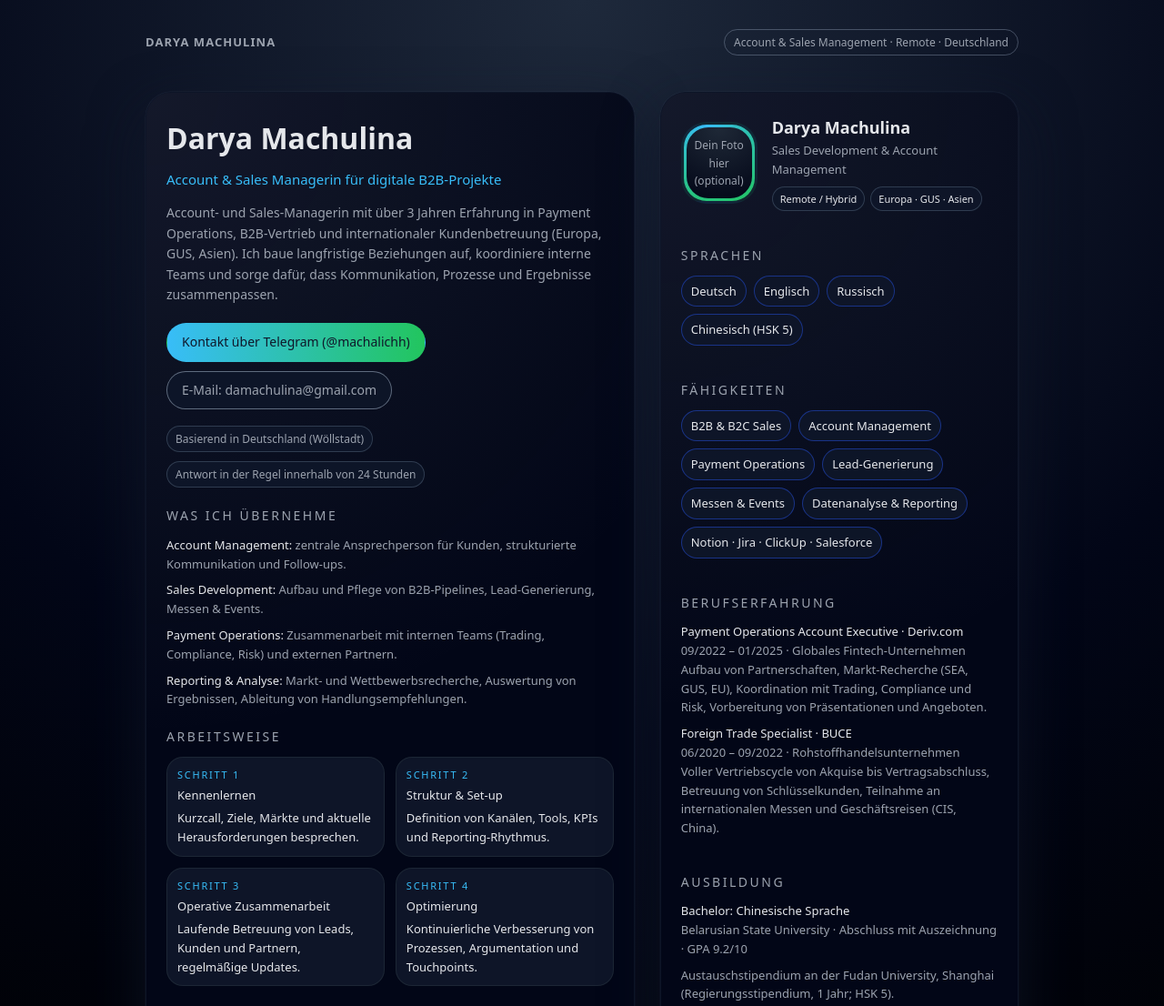
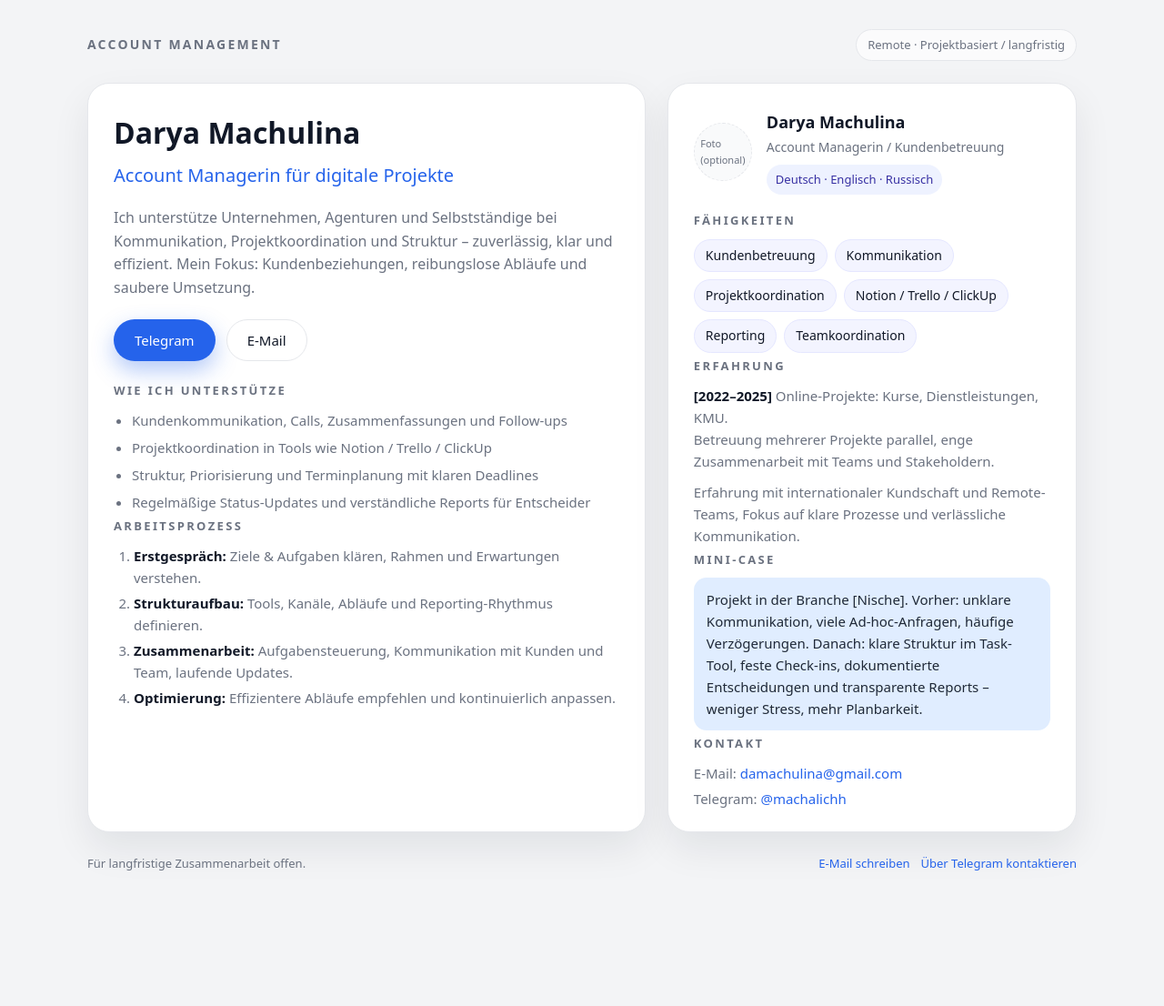
Before and after one commit to Sjarozha/DaryaMachulina, a plain HTML site: page index.html in a window 1280 px wide. Shown: the top 1106 px of the page at 91% size. After the commit the page ends 1008 px from the top, so only its background shows below. Drawn offline with Linux system fonts and the light colour scheme.

Commit message:
Update index.html

```diff
--- a/index.html
+++ b/index.html
@@ -2,20 +2,20 @@
 <html lang="de">
 <head>
   <meta charset="UTF-8" />
-  <title>Darya Machulina — Account & Sales Manager</title>
+  <title>Darya Machulina – Account Managerin für digitale Projekte</title>
   <meta name="viewport" content="width=device-width, initial-scale=1" />
-  <meta name="description" content="Darya Machulina – Account & Sales Manager mit Erfahrung in Payment Operations, B2B-Vertrieb und internationaler Kundenbetreuung." />
+  <meta name="description" content="Darya Machulina – Account Managerin für digitale Projekte. Kundenkommunikation, Projektkoordination und strukturierte Zusammenarbeit." />
   <style>
     :root {
-      --bg: #0f172a;
-      --bg-card: #020617;
-      --accent: #38bdf8;
-      --accent-soft: rgba(56, 189, 248, 0.12);
-      --text: #e5e7eb;
-      --text-muted: #9ca3af;
-      --border: #1f2933;
-      --radius-xl: 18px;
-      --radius-xxl: 28px;
+      --bg: #f3f4f6;
+      --card-bg: #ffffff;
+      --text-main: #111827;
+      --text-muted: #6b7280;
+      --primary: #2563eb;
+      --primary-soft: #e0edff;
+      --border: #e5e7eb;
+      --radius-lg: 18px;
+      --shadow-soft: 0 18px 40px rgba(15, 23, 42, 0.08);
     }
 
     * {
@@ -26,49 +26,51 @@
 
     body {
       font-family: system-ui, -apple-system, BlinkMacSystemFont, "Segoe UI", sans-serif;
-      background: radial-gradient(circle at top, #1e293b 0, #020617 55%, #000 100%);
-      color: var(--text);
+      background: var(--bg);
+      color: var(--text-main);
       line-height: 1.6;
       min-height: 100vh;
     }
 
     .page {
-      max-width: 1000px;
+      max-width: 1120px;
       margin: 0 auto;
-      padding: 32px 20px 48px;
+      padding: 32px 16px 48px;
     }
 
     header {
       display: flex;
+      justify-content: space-between;
       align-items: center;
-      justify-content: space-between;
-      gap: 16px;
-      margin-bottom: 40px;
+      margin-bottom: 24px;
+      gap: 12px;
     }
 
-    .logo {
+    .header-title {
+      font-size: 14px;
+      letter-spacing: 0.16em;
+      text-transform: uppercase;
+      color: var(--text-muted);
       font-weight: 600;
-      letter-spacing: 0.08em;
-      text-transform: uppercase;
-      font-size: 13px;
-      color: var(--text-muted);
     }
 
-    .tag {
-      padding: 4px 10px;
+    .header-tag {
+      font-size: 13px;
+      padding: 6px 12px;
       border-radius: 999px;
-      border: 1px solid rgba(148, 163, 184, 0.4);
-      font-size: 12px;
+      border: 1px solid var(--border);
+      background: #ffffffaa;
       color: var(--text-muted);
+      white-space: nowrap;
     }
 
     main {
       display: grid;
       grid-template-columns: minmax(0, 3fr) minmax(0, 2.2fr);
-      gap: 28px;
+      gap: 24px;
     }
 
-    @media (max-width: 800px) {
+    @media (max-width: 900px) {
       main {
         grid-template-columns: 1fr;
       }
@@ -79,392 +81,360 @@
     }
 
     .card {
-      background: radial-gradient(circle at top left, rgba(148, 163, 184, 0.12), transparent 55%) var(--bg-card);
-      border-radius: var(--radius-xxl);
-      border: 1px solid rgba(15, 23, 42, 0.9);
-      padding: 24px 22px;
-      box-shadow:
-        0 22px 60px rgba(15, 23, 42, 0.7),
-        0 0 0 0.5px rgba(148, 163, 184, 0.12);
-      backdrop-filter: blur(18px);
+      background: var(--card-bg);
+      border-radius: 24px;
+      border: 1px solid var(--border);
+      box-shadow: var(--shadow-soft);
+      padding: 28px 28px 24px;
     }
 
-    .hero-title {
-      font-size: clamp(26px, 3vw, 32px);
-      font-weight: 600;
-      margin-bottom: 8px;
+    @media (max-width: 600px) {
+      .card {
+        padding: 22px 18px 20px;
+      }
     }
 
-    .hero-subtitle {
-      font-size: 15px;
-      color: var(--accent);
+    .hero-name {
+      font-size: 32px;
+      font-weight: 700;
+      margin-bottom: 6px;
+    }
+
+    .hero-role {
+      font-size: 20px;
       font-weight: 500;
-      margin-bottom: 14px;
+      color: var(--primary);
+      margin-bottom: 18px;
     }
 
     .hero-text {
-      font-size: 14px;
+      font-size: 16px;
       color: var(--text-muted);
-      margin-bottom: 20px;
+      margin-bottom: 22px;
+      max-width: 640px;
     }
 
     .hero-actions {
       display: flex;
+      gap: 12px;
       flex-wrap: wrap;
-      gap: 10px;
-      margin-bottom: 18px;
+      margin-bottom: 22px;
     }
 
     .btn {
-      border-radius: 999px;
-      padding: 9px 16px;
-      font-size: 14px;
-      text-decoration: none;
       display: inline-flex;
       align-items: center;
-      gap: 8px;
+      justify-content: center;
+      font-size: 15px;
+      font-weight: 500;
+      padding: 10px 22px;
+      border-radius: 999px;
       border: 1px solid transparent;
+      text-decoration: none;
       cursor: pointer;
-      transition: transform 0.1s ease, box-shadow 0.1s ease, background 0.2s ease, border-color 0.2s ease;
+      transition: background 0.15s ease, transform 0.1s ease, box-shadow 0.1s ease,
+                  color 0.15s ease, border-color 0.15s ease;
     }
 
     .btn-primary {
-      background: linear-gradient(90deg, #38bdf8, #22c55e);
-      color: #0f172a;
-      font-weight: 500;
+      background: var(--primary);
+      color: #ffffff;
+      box-shadow: 0 10px 25px rgba(37, 99, 235, 0.35);
     }
 
     .btn-primary:hover {
       transform: translateY(-1px);
+      box-shadow: 0 14px 32px rgba(37, 99, 235, 0.4);
+      background: #1d4ed8;
     }
 
-    .btn-ghost {
-      background: rgba(15, 23, 42, 0.85);
-      border-color: rgba(148, 163, 184, 0.6);
+    .btn-outline {
+      background: #ffffff;
+      color: var(--text-main);
+      border-color: var(--border);
+    }
+
+    .btn-outline:hover {
+      border-color: var(--primary);
+      color: var(--primary);
+      transform: translateY(-1px);
+    }
+
+    .section-title {
+      font-size: 13px;
+      letter-spacing: 0.18em;
+      text-transform: uppercase;
+      color: var(--text-muted);
+      font-weight: 600;
+      margin-bottom: 10px;
+      margin-top: 4px;
+    }
+
+    .list {
+      font-size: 15px;
       color: var(--text-muted);
     }
 
-    .btn-ghost:hover {
-      background: rgba(15, 23, 42, 0.95);
-      border-color: var(--accent);
-      transform: translateY(-1px);
+    .list ul {
+      padding-left: 20px;
     }
 
-    .meta-row {
+    .list li + li {
+      margin-top: 6px;
+    }
+
+    .process-list {
+      font-size: 15px;
+      color: var(--text-muted);
+      margin-top: 4px;
+    }
+
+    .process-list ol {
+      padding-left: 22px;
+    }
+
+    .process-list li + li {
+      margin-top: 4px;
+    }
+
+    .process-list strong {
+      color: var(--text-main);
+    }
+
+    /* Rechte Karte */
+
+    .profile-header {
       display: flex;
-      flex-wrap: wrap;
-      gap: 10px;
-      font-size: 12px;
+      gap: 16px;
+      margin-bottom: 18px;
+      align-items: center;
+    }
+
+    .avatar {
+      width: 64px;
+      height: 64px;
+      border-radius: 999px;
+      border: 1px dashed var(--border);
+      display: flex;
+      align-items: center;
+      justify-content: center;
+      font-size: 11px;
+      color: var(--text-muted);
+      background: #f9fafb;
+    }
+
+    .profile-name {
+      font-size: 18px;
+      font-weight: 600;
+      margin-bottom: 2px;
+    }
+
+    .profile-role {
+      font-size: 14px;
       color: var(--text-muted);
     }
 
-    .meta-item {
-      padding: 4px 9px;
-      border-radius: 999px;
-      background: rgba(15, 23, 42, 0.9);
-      border: 1px solid rgba(51, 65, 85, 0.9);
-    }
-
-    .profile-card {
-      display: flex;
-      flex-direction: column;
-      gap: 18px;
-      height: 100%;
-    }
-
-    .avatar {
-      width: 90px;
-      height: 90px;
-      border-radius: 28px;
-      background: radial-gradient(circle at 30% 0, #38bdf8, #22c55e);
-      border: 3px solid rgba(15, 23, 42, 0.9);
-      overflow: hidden;
-      position: relative;
-    }
-
-    .avatar-inner {
-      position: absolute;
-      inset: 3px;
-      border-radius: 24px;
-      background: radial-gradient(circle at top, #1f2937, #020617);
-      display: flex;
-      align-items: center;
-      justify-content: center;
-      color: var(--text-muted);
-      font-size: 12px;
-      text-align: center;
-      padding: 8px;
-    }
-
-    .section {
-      margin-top: 20px;
-    }
-
-    .section-title {
-      font-size: 14px;
-      text-transform: uppercase;
-      letter-spacing: 0.18em;
-      color: var(--text-muted);
-      margin-bottom: 10px;
-    }
-
-    .pill-list {
+    .tag-list {
       display: flex;
       flex-wrap: wrap;
       gap: 8px;
-      font-size: 13px;
+      margin-top: 8px;
     }
 
-    .pill {
+    .tag-pill {
+      font-size: 13px;
       padding: 6px 10px;
       border-radius: 999px;
-      background: rgba(15, 23, 42, 0.9);
-      border: 1px solid rgba(30, 64, 175, 0.7);
+      background: #eef2ff;
+      color: #3730a3;
     }
 
-    .list {
+    .skill-chips {
       display: flex;
-      flex-direction: column;
+      flex-wrap: wrap;
       gap: 8px;
-      font-size: 13px;
+    }
+
+    .chip {
+      font-size: 14px;
+      padding: 6px 12px;
+      border-radius: 999px;
+      background: #f3f4ff;
+      color: #111827;
+      border: 1px solid #e5e7ff;
+      white-space: nowrap;
+    }
+
+    .experience-block {
+      font-size: 15px;
       color: var(--text-muted);
     }
 
-    .list strong {
-      color: var(--text);
-      font-weight: 500;
+    .experience-block + .experience-block {
+      margin-top: 10px;
     }
 
-    .highlight-box {
-      padding: 12px 13px;
-      border-radius: var(--radius-xl);
-      background: var(--accent-soft);
-      border: 1px solid rgba(56, 189, 248, 0.4);
-      font-size: 13px;
-      color: var(--text);
+    .experience-block strong {
+      color: var(--text-main);
     }
 
-    .steps {
-      display: grid;
-      grid-template-columns: repeat(auto-fit, minmax(180px, 1fr));
-      gap: 12px;
-      font-size: 13px;
+    .mini-case {
+      font-size: 15px;
+      background: var(--primary-soft);
+      border-radius: 14px;
+      padding: 12px 14px;
+      color: #1f2937;
     }
 
-    .step {
-      padding: 10px 11px;
-      border-radius: var(--radius-xl);
-      background: rgba(15, 23, 42, 0.95);
-      border: 1px solid rgba(31, 41, 55, 0.9);
+    .contact-list {
+      font-size: 15px;
+      color: var(--text-muted);
     }
 
-    .step-number {
-      font-size: 11px;
-      color: var(--accent);
-      text-transform: uppercase;
-      letter-spacing: 0.16em;
-      margin-bottom: 4px;
+    .contact-list div + div {
+      margin-top: 4px;
     }
 
-    .step-title {
-      font-weight: 500;
-      margin-bottom: 4px;
+    .contact-list a {
+      color: var(--primary);
+      text-decoration: none;
+    }
+
+    .contact-list a:hover {
+      text-decoration: underline;
     }
 
     footer {
-      margin-top: 32px;
-      font-size: 12px;
+      margin-top: 24px;
+      font-size: 13px;
       color: var(--text-muted);
       display: flex;
+      justify-content: space-between;
+      align-items: center;
       flex-wrap: wrap;
       gap: 10px;
-      justify-content: space-between;
     }
 
     .footer-links {
       display: flex;
+      gap: 12px;
       flex-wrap: wrap;
-      gap: 10px;
     }
 
-    .footer-link {
-      color: var(--text-muted);
+    .footer-links a {
       text-decoration: none;
+      color: var(--primary);
+      font-size: 13px;
     }
 
-    .footer-link:hover {
-      color: var(--accent);
-    }
-
-    a {
-      color: var(--accent);
+    .footer-links a:hover {
+      text-decoration: underline;
     }
   </style>
 </head>
 <body>
   <div class="page">
     <header>
-      <div class="logo">DARYA MACHULINA</div>
-      <div class="tag">Account & Sales Management · Remote · Deutschland</div>
+      <div class="header-title">ACCOUNT MANAGEMENT</div>
+      <div class="header-tag">Remote · Projektbasiert / langfristig</div>
     </header>
 
     <main>
-      <!-- Linke Spalte -->
+      <!-- Linke Karte: Intro, Leistungen, Prozess -->
       <section class="card">
-        <div class="hero">
-          <h1 class="hero-title">Darya Machulina</h1>
-          <div class="hero-subtitle">Account & Sales Managerin für digitale B2B-Projekte</div>
+        <h1 class="hero-name">Darya Machulina</h1>
+        <div class="hero-role">Account Managerin für digitale Projekte</div>
         <p class="hero-text">
-            Account- und Sales-Managerin mit über 3 Jahren Erfahrung in Payment Operations,
-            B2B-Vertrieb und internationaler Kundenbetreuung (Europa, GUS, Asien).
-            Ich baue langfristige Beziehungen auf, koordiniere interne Teams
-            und sorge dafür, dass Kommunikation, Prozesse und Ergebnisse zusammenpassen.
+          Ich unterstütze Unternehmen, Agenturen und Selbstständige bei Kommunikation,
+          Projektkoordination und Struktur – zuverlässig, klar und effizient.
+          Mein Fokus: Kundenbeziehungen, reibungslose Abläufe und saubere Umsetzung.
         </p>
 
         <div class="hero-actions">
           <a class="btn btn-primary" href="https://t.me/machalichh" target="_blank" rel="noopener">
-              Kontakt über Telegram (@machalichh)
+            Telegram
           </a>
-            <a class="btn btn-ghost" href="mailto:damachulina@gmail.com">
-              E-Mail: damachulina@gmail.com
+          <a class="btn btn-outline" href="mailto:damachulina@gmail.com">
+            E-Mail
           </a>
         </div>
 
-          <div class="meta-row">
-            <div class="meta-item">Basierend in Deutschland (Wöllstadt)</div>
-            <div class="meta-item">Antwort in der Regel innerhalb von 24 Stunden</div>
-          </div>
+        <div class="section-title">Wie ich unterstütze</div>
+        <div class="list">
+          <ul>
+            <li>Kundenkommunikation, Calls, Zusammenfassungen und Follow-ups</li>
+            <li>Projektkoordination in Tools wie Notion / Trello / ClickUp</li>
+            <li>Struktur, Priorisierung und Terminplanung mit klaren Deadlines</li>
+            <li>Regelmäßige Status-Updates und verständliche Reports für Entscheider</li>
+          </ul>
         </div>
 
-        <div class="section">
-          <div class="section-title">Was ich übernehme</div>
-          <div class="list">
-            <div><strong>Account Management:</strong> zentrale Ansprechperson für Kunden, strukturierte Kommunikation und Follow-ups.</div>
-            <div><strong>Sales Development:</strong> Aufbau und Pflege von B2B-Pipelines, Lead-Generierung, Messen & Events.</div>
-            <div><strong>Payment Operations:</strong> Zusammenarbeit mit internen Teams (Trading, Compliance, Risk) und externen Partnern.</div>
-            <div><strong>Reporting & Analyse:</strong> Markt- und Wettbewerbsrecherche, Auswertung von Ergebnissen, Ableitung von Handlungsempfehlungen.</div>
-          </div>
-        </div>
-
-        <div class="section">
-          <div class="section-title">Arbeitsweise</div>
-          <div class="steps">
-            <div class="step">
-              <div class="step-number">Schritt 1</div>
-              <div class="step-title">Kennenlernen</div>
-              <div>Kurzcall, Ziele, Märkte und aktuelle Herausforderungen besprechen.</div>
-            </div>
-            <div class="step">
-              <div class="step-number">Schritt 2</div>
-              <div class="step-title">Struktur & Set-up</div>
-              <div>Definition von Kanälen, Tools, KPIs und Reporting-Rhythmus.</div>
-            </div>
-            <div class="step">
-              <div class="step-number">Schritt 3</div>
-              <div class="step-title">Operative Zusammenarbeit</div>
-              <div>Laufende Betreuung von Leads, Kunden und Partnern, regelmäßige Updates.</div>
-            </div>
-            <div class="step">
-              <div class="step-number">Schritt 4</div>
-              <div class="step-title">Optimierung</div>
-              <div>Kontinuierliche Verbesserung von Prozessen, Argumentation und Touchpoints.</div>
-            </div>
-          </div>
+        <div class="section-title">Arbeitsprozess</div>
+        <div class="process-list">
+          <ol>
+            <li><strong>Erstgespräch:</strong> Ziele & Aufgaben klären, Rahmen und Erwartungen verstehen.</li>
+            <li><strong>Strukturaufbau:</strong> Tools, Kanäle, Abläufe und Reporting-Rhythmus definieren.</li>
+            <li><strong>Zusammenarbeit:</strong> Aufgabensteuerung, Kommunikation mit Kunden und Team, laufende Updates.</li>
+            <li><strong>Optimierung:</strong> Effizientere Abläufe empfehlen und kontinuierlich anpassen.</li>
+          </ol>
         </div>
       </section>
 
-      <!-- Rechte Spalte -->
-      <aside class="card profile-card">
-        <div class="profile-top" style="display: flex; gap: 16px; align-items: center;">
+      <!-- Rechte Karte: Profil, Skills, Erfahrung, Mini-Case, Kontakt -->
+      <aside class="card">
+        <div class="profile-header">
           <div class="avatar">
-            <div class="avatar-inner">
-              Dein Foto hier<br>(optional)
+            Foto<br>(optional)
           </div>
-          </div>
-
           <div>
-            <div class="profile-name" style="font-size: 18px; font-weight: 600;">Darya Machulina</div>
-            <div class="profile-role" style="font-size: 13px; color: var(--text-muted);">
-              Sales Development & Account Management
-            </div>
-            <div class="profile-badges" style="margin-top: 8px; display: flex; gap: 6px; flex-wrap: wrap;">
-              <span class="profile-badge" style="padding: 4px 8px; border-radius: 999px; background: rgba(15,23,42,0.9); border: 1px solid rgba(51,65,85,0.9); font-size: 11px;">Remote / Hybrid</span>
-              <span class="profile-badge" style="padding: 4px 8px; border-radius: 999px; background: rgba(15,23,42,0.9); border: 1px solid rgba(51,65,85,0.9); font-size: 11px;">Europa · GUS · Asien</span>
+            <div class="profile-name">Darya Machulina</div>
+            <div class="profile-role">Account Managerin / Kundenbetreuung</div>
+            <div class="tag-list">
+              <span class="tag-pill">Deutsch · Englisch · Russisch</span>
             </div>
           </div>
         </div>
 
-        <div class="section">
-          <div class="section-title">Sprachen</div>
-          <div class="pill-list">
-            <span class="pill">Deutsch</span>
-            <span class="pill">Englisch</span>
-            <span class="pill">Russisch</span>
-            <span class="pill">Chinesisch (HSK 5)</span>
-          </div>
+        <div class="section-title">Fähigkeiten</div>
+        <div class="skill-chips">
+          <span class="chip">Kundenbetreuung</span>
+          <span class="chip">Kommunikation</span>
+          <span class="chip">Projektkoordination</span>
+          <span class="chip">Notion / Trello / ClickUp</span>
+          <span class="chip">Reporting</span>
+          <span class="chip">Teamkoordination</span>
         </div>
 
-        <div class="section">
-          <div class="section-title">Fähigkeiten</div>
-          <div class="pill-list">
-            <span class="pill">B2B & B2C Sales</span>
-            <span class="pill">Account Management</span>
-            <span class="pill">Payment Operations</span>
-            <span class="pill">Lead-Generierung</span>
-            <span class="pill">Messen & Events</span>
-            <span class="pill">Datenanalyse & Reporting</span>
-            <span class="pill">Notion · Jira · ClickUp · Salesforce</span>
+        <div class="section-title">Erfahrung</div>
+        <div class="experience-block">
+          <strong>[2022–2025]</strong> Online-Projekte: Kurse, Dienstleistungen, KMU.<br />
+          Betreuung mehrerer Projekte parallel, enge Zusammenarbeit mit Teams und Stakeholdern.
         </div>
+        <div class="experience-block">
+          Erfahrung mit internationaler Kundschaft und Remote-Teams, Fokus auf klare Prozesse
+          und verlässliche Kommunikation.
         </div>
 
-        <div class="section">
-          <div class="section-title">Berufserfahrung</div>
-          <div class="list">
-            <div>
-              <strong>Payment Operations Account Executive · Deriv.com</strong><br/>
-              09/2022 – 01/2025 · Globales Fintech-Unternehmen<br/>
-              Aufbau von Partnerschaften, Markt-Recherche (SEA, GUS, EU), Koordination mit Trading,
-              Compliance und Risk, Vorbereitung von Präsentationen und Angeboten.
-            </div>
-            <div>
-              <strong>Foreign Trade Specialist · BUCE</strong><br/>
-              06/2020 – 09/2022 · Rohstoffhandelsunternehmen<br/>
-              Voller Vertriebscycle von Akquise bis Vertragsabschluss, Betreuung von Schlüsselkunden,
-              Teilnahme an internationalen Messen und Geschäftsreisen (CIS, China).
-            </div>
-          </div>
+        <div class="section-title">Mini-Case</div>
+        <div class="mini-case">
+          Projekt in der Branche [Nische]. Vorher: unklare Kommunikation, viele Ad-hoc-Anfragen,
+          häufige Verzögerungen. Danach: klare Struktur im Task-Tool, feste Check-ins,
+          dokumentierte Entscheidungen und transparente Reports – weniger Stress, mehr Planbarkeit.
         </div>
 
-        <div class="section">
-          <div class="section-title">Ausbildung</div>
-          <div class="list">
-            <div>
-              <strong>Bachelor: Chinesische Sprache</strong><br/>
-              Belarusian State University · Abschluss mit Auszeichnung · GPA 9.2/10
-            </div>
-            <div>
-              Austauschstipendium an der Fudan University, Shanghai (Regierungsstipendium, 1 Jahr; HSK 5).
-            </div>
-          </div>
-        </div>
-
-        <div class="section">
         <div class="section-title">Kontakt</div>
-          <div class="list">
+        <div class="contact-list">
           <div>E-Mail: <a href="mailto:damachulina@gmail.com">damachulina@gmail.com</a></div>
           <div>Telegram: <a href="https://t.me/machalichh" target="_blank">@machalichh</a></div>
-            <div>Telefon: <a href="tel:+4917686067402">+49 176 86067402</a></div>
-            <!-- LinkedIn kannst du später ergänzen -->
-          </div>
         </div>
       </aside>
     </main>
 
     <footer>
-      <div>Offen für Positionen im Account Management, Sales Development und Payment Operations.</div>
+      <div>Für langfristige Zusammenarbeit offen.</div>
       <div class="footer-links">
-        <a class="footer-link" href="mailto:damachulina@gmail.com">E-Mail</a>
-        <a class="footer-link" href="https://t.me/machalichh" target="_blank" rel="noopener">Telegram</a>
+        <a href="mailto:damachulina@gmail.com">E-Mail schreiben</a>
+        <a href="https://t.me/machalichh" target="_blank" rel="noopener">Über Telegram kontaktieren</a>
       </div>
     </footer>
   </div>
```
Lines whose indentation alone changed are shown as unchanged.
